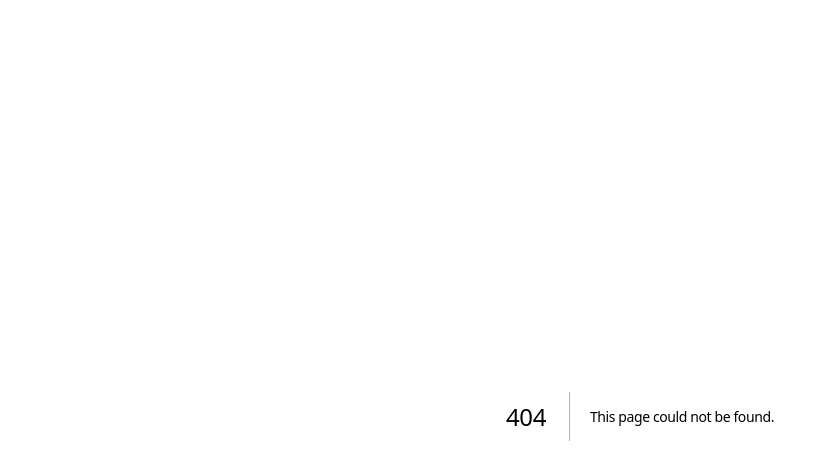
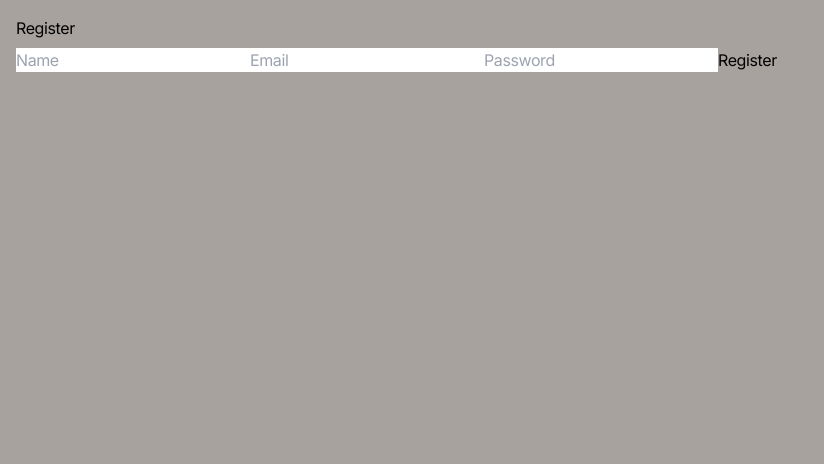
Before and after one commit to ekirahmanda/bitcrafters-event, a Next.js app: page /register in a window 1280 px wide. Before the commit this address had no page. Shown: the top 464 px of the page, without its empty margins (0-824 px from the left). Built offline with nearby package versions, Linux system fonts and the light colour scheme.

Commit message:
functional register

```diff
--- /dev/null
+++ b/src/app/(auth)/register/page.js
@@ -0,0 +1,5 @@
+import { Register } from "@/components/auth/register";
+
+export default function Page() {
+  return <Register />;
+}
--- /dev/null
+++ b/src/components/auth/register.jsx
@@ -0,0 +1,44 @@
+"use client";
+import { useState } from "react";
+export const Register = () => {
+  const [message, setMessage] = useState("");
+  async function handleRegister(formData) {
+    const name = formData.get("name");
+    const email = formData.get("email");
+    const password = formData.get("password");
+
+    const res = await fetch("https://eventmakers.devscale.id/auth/register", {
+      method: "POST",
+      headers: {
+        "Content-Type": "application/json",
+      },
+      body: JSON.stringify({ name, email, password }),
+    });
+    const jsonRes = await res.json();
+
+    if (res.status === 201) {
+      const jsonRes = await res.json();
+      setMessage(jsonRes.message);
+      formRef.current.reset();
+    }
+
+    if (res.status === 405 || res.status === 500) {
+      const jsonRes = await res.json();
+      setMessage(jsonRes.message);
+    }
+  }
+  return (
+    <main>
+      <section>
+        <h1>Register</h1>
+      </section>
+      <form className="space-y-2" action={handleRegister}>
+        <input name="name" placeholder="Name" />
+        <input name="email" placeholder="Email" />
+        <input type="password" name="password" placeholder="Password" />
+        <button>Register</button>
+      </form>
+      {message !== "" ? <div>{message}</div> : null}
+    </main>
+  );
+};
```
